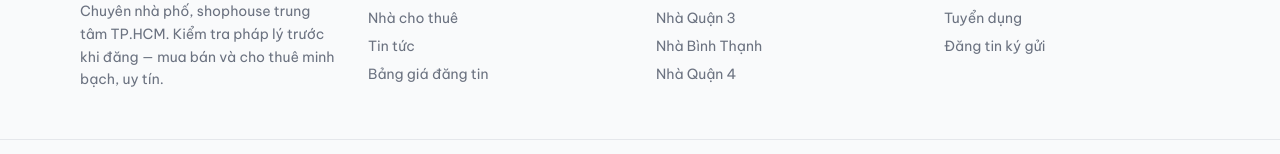
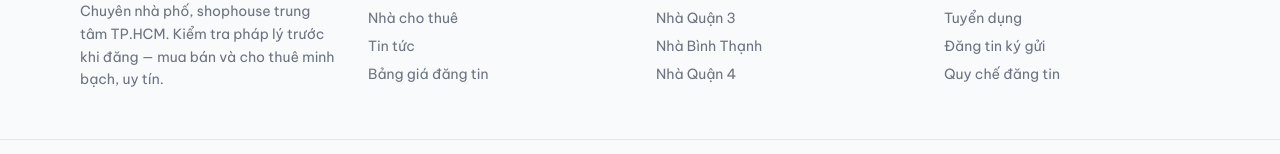
Before and after one commit to daoduykhuyen2-beep/next-nguonnhapho, a Next.js app: page /gioi-thieu in a window 1280 px wide. Shown: the part 2903-3057 px from the top of the page. Built offline with nearby package versions, Linux system fonts and the light colour scheme; no server answers; the database is empty.

Commit message:
Them link Quy che dang tin vao footer

```diff
--- a/app/layout.tsx
+++ b/app/layout.tsx
@@ -190,6 +190,7 @@ export default async function RootLayout({
                 <li><Link href="/gioi-thieu" className="transition-colors hover:text-brand">Về Nguồn Nhà Phố & quy trình</Link></li>
                 <li><Link href="/tuyen-dung" className="transition-colors hover:text-brand">Tuyển dụng</Link></li>
                 <li><Link href="/dang-tin" className="transition-colors hover:text-brand">Đăng tin ký gửi</Link></li>
+                      <li><Link href="/quy-che" className="transition-colors hover:text-brand">Quy chế đăng tin</Link></li>
               </ul>
             </div>
           </div>
```
